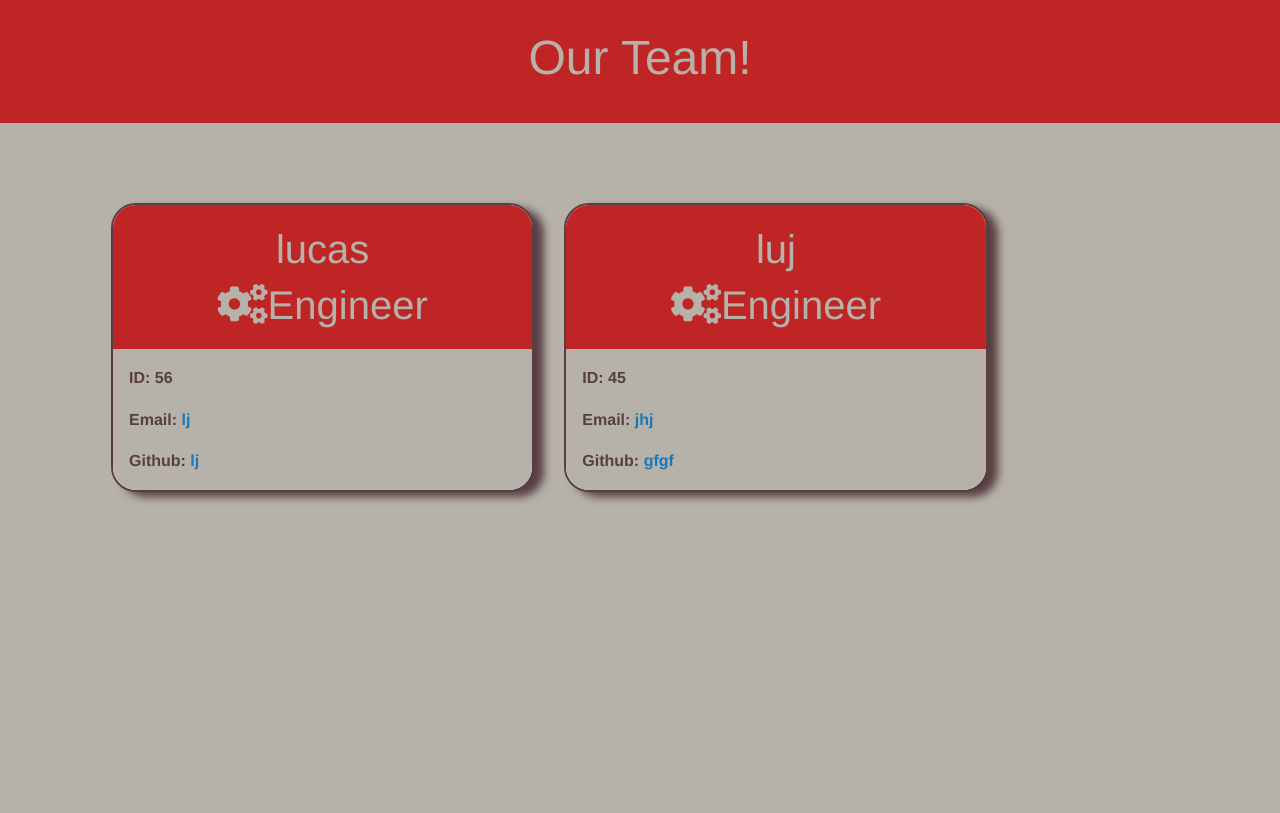
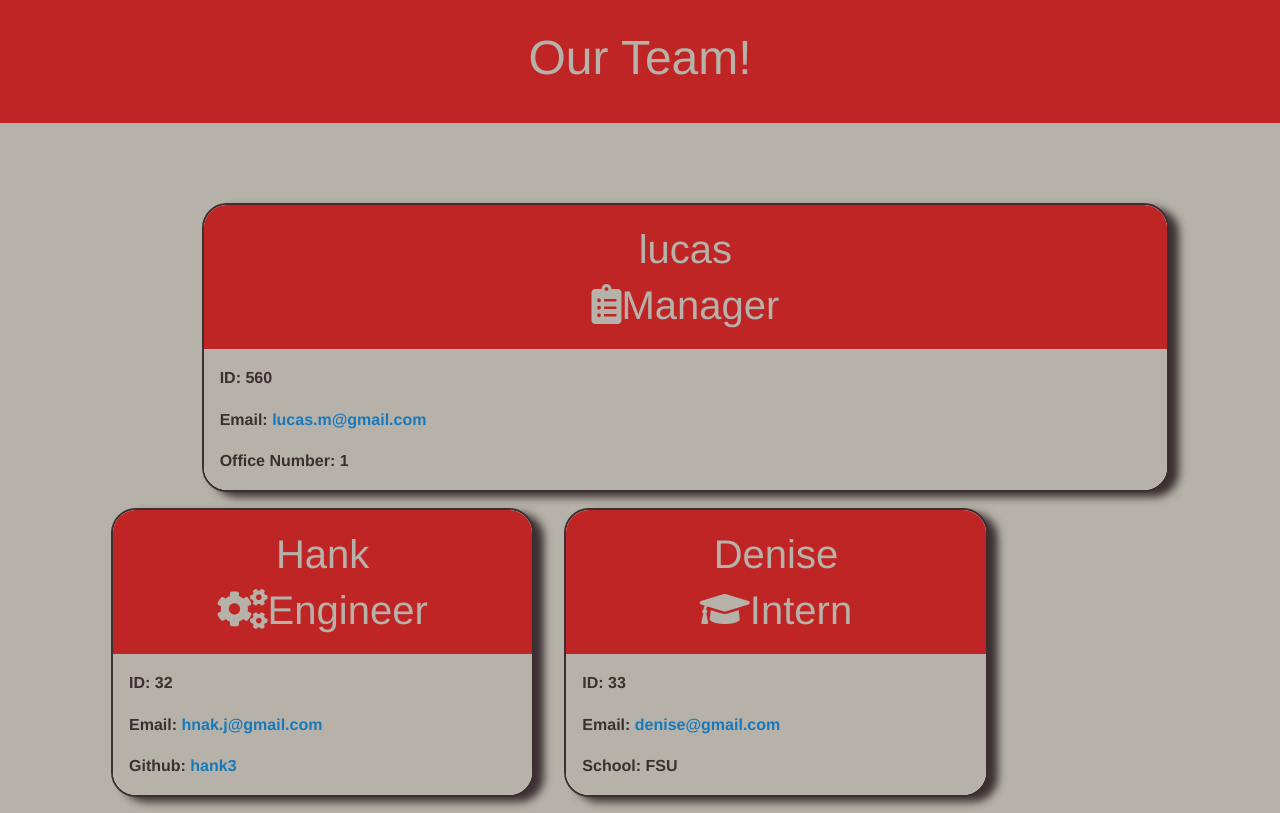
Before and after one commit to lucasmo066/profile-generator, a website: page assets/index.html in a window 1280 px wide. Drawn offline with nearby package versions, Linux system fonts and the light colour scheme.

```diff
--- a/assets/index.html
+++ b/assets/index.html
@@ -17,15 +17,15 @@
         <div class="grid-container-fluid" id="gridContainer">
             <div class="grid-x grid-padding-x" id="team-cards">
 
-                <div class="cell large-5">
+                <div class="cell large-11 large-offset-1">
                     <div class="card">
                         <div class="card-section text-center cardHeader">
-                            <h2>lucas<br><i class="fas fa-cogs"></i>Engineer</h2>
+                            <h2>lucas<br><i class="fas fa-clipboard-list"></i>Manager</h2>
                         </div>
                         <div class="card-section cardSection">
-                            <p>ID: 56</p>
-                            <p>Email: <a href="mailto:lj" target="_blank" rel="noopener noreferrer">lj</a></p>
-                            <p>Github: <a href="https://github.com/lj" target="_blank" rel="noopener noreferrer">lj</a></p>
+                            <p>ID: 560</p>
+                            <p>Email: <a href="mailto:lucas.m@gmail.com" target="_blank" rel="noopener noreferrer">lucas.m@gmail.com</a></p>
+                            <p>Office Number: 1</p>
                         </div>
                     </div>
                 </div>
@@ -33,12 +33,26 @@
                 <div class="cell large-5">
                     <div class="card">
                         <div class="card-section text-center cardHeader">
-                            <h2>luj<br><i class="fas fa-cogs"></i>Engineer</h2>
+                            <h2>Hank<br><i class="fas fa-cogs"></i>Engineer</h2>
                         </div>
                         <div class="card-section cardSection">
-                            <p>ID: 45</p>
-                            <p>Email: <a href="mailto:jhj" target="_blank" rel="noopener noreferrer">jhj</a></p>
-                            <p>Github: <a href="https://github.com/gfgf" target="_blank" rel="noopener noreferrer">gfgf</a></p>
+                            <p>ID: 32</p>
+                            <p>Email: <a href="mailto:hnak.j@gmail.com" target="_blank" rel="noopener noreferrer">hnak.j@gmail.com</a></p>
+                            <p>Github: <a href="https://github.com/hank3" target="_blank" rel="noopener noreferrer">hank3</a></p>
+                        </div>
+                    </div>
+                </div>
+
+                <div class="cell large-5">
+                    <div class="card">
+                        <div class="card-section text-center cardHeader">
+                            <h2>Denise<br><i class="fas fa-graduation-cap"></i>Intern</h2>
+
+                        </div>
+                        <div class="card-section cardSection">
+                            <p>ID: 33</p>
+                            <p>Email: <a href="mailto:denise@gmail.com" target="_blank" rel="noopener noreferrer">denise@gmail.com</a></p>
+                            <p>School: FSU</p>
                         </div>
                     </div>
                 </div>
--- a/assets/style.css
+++ b/assets/style.css
@@ -1,7 +1,7 @@
 :root{
     --background: #b6b2a9;
     --card: #c02525;
-    --trim: #573e43;
+    --trim: #3b2f31;
 }
 
 *{
--- a/index.js
+++ b/index.js
@@ -2,7 +2,6 @@
 const inquirer = require('inquirer');
 const pageTemplate = require('./src/page-template');
 const{writeFile} = require('./utils/generate-HTML');
-
 
 // team profiles
 const Manager = require('./lib/Manager');
--- a/src/page-template.js
+++ b/src/page-template.js
@@ -53,14 +53,12 @@
     `
 }
 
-//
+
 organizeTeam = (employeeArr)=>{
-    //filters into three arrays based off manager, intern, or engineer
     let managerArr = employeeArr.filter(employee=>employee.getRole() === 'Manager')
     let engineerArr = employeeArr.filter(employee=>employee.getRole()==='Engineer');
     let internArr = employeeArr.filter(employee=>employee.getRole()==='Intern');
 
-    //joins arrs so in order of manager, engineer, intern
     const sortedArr = managerArr.concat(engineerArr, internArr)
 
 
@@ -96,7 +94,7 @@
     return generateTeam
 }
 
-generateHtml =(cards)=>{
+generateHtml = (cards) => {
     return`
 <!doctype html>
 <html lang="en">
```
Also changed, not shown: utils/generate-HTML.js (+4 -4 lines), README.md.
